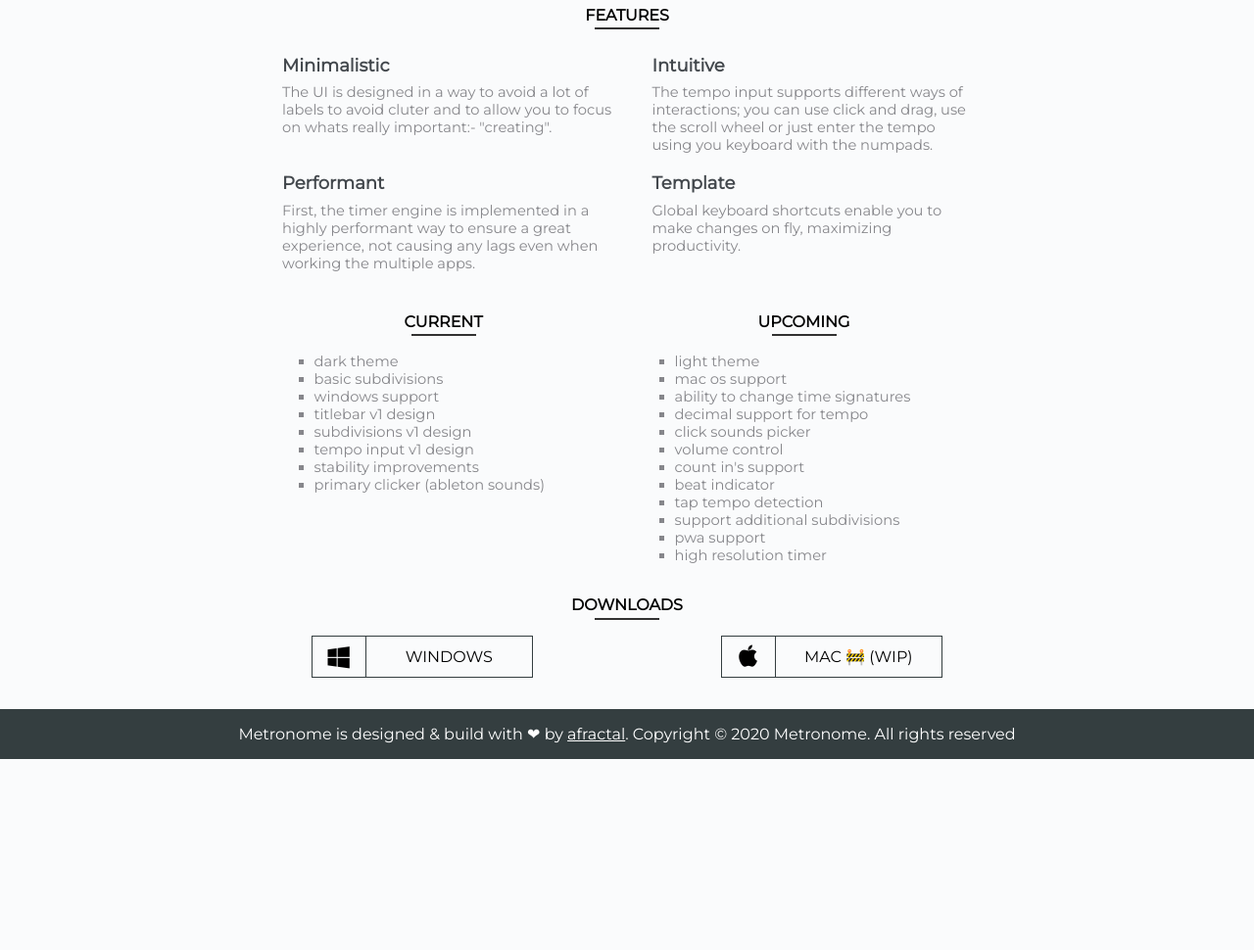
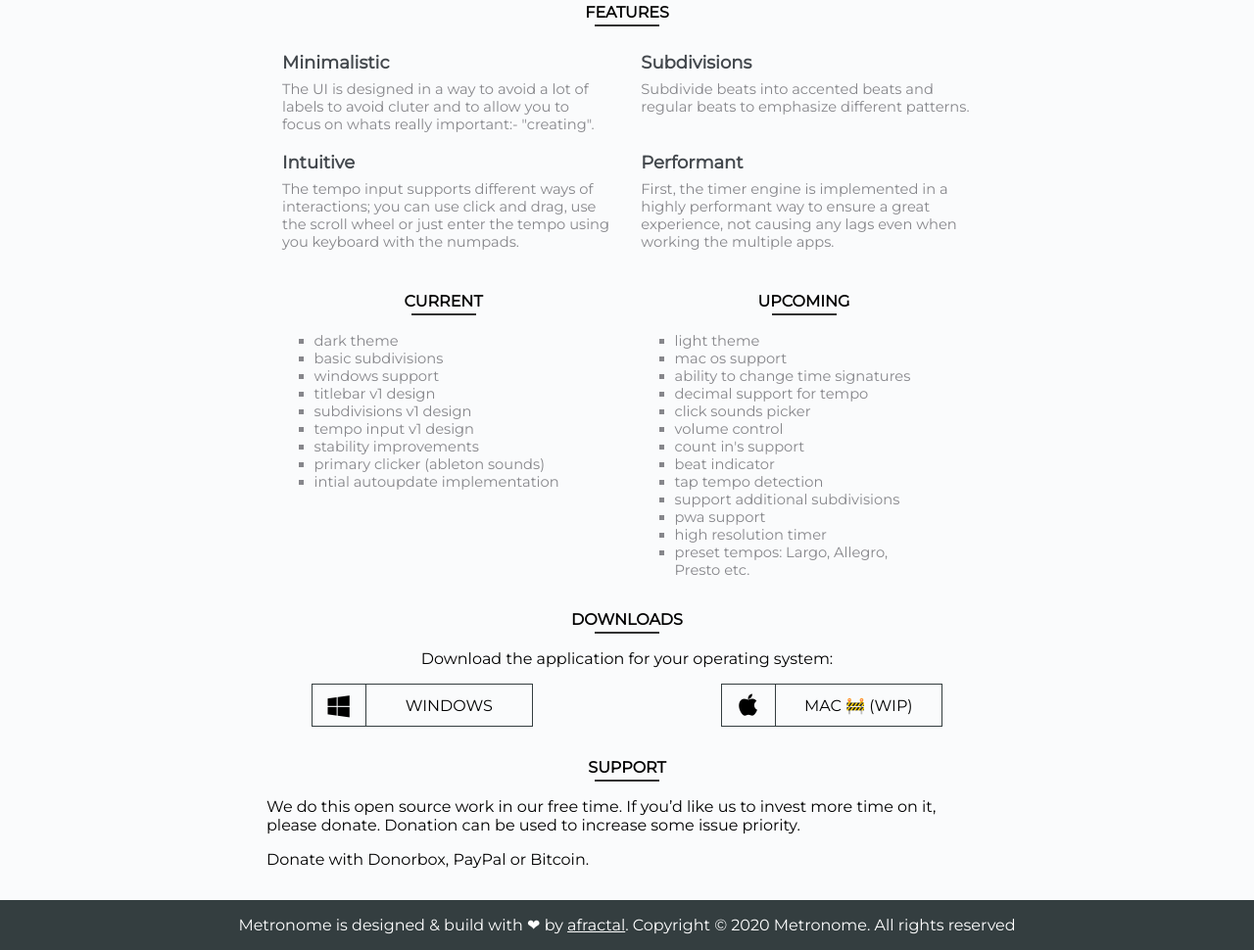
Before and after one commit to afractal/metronome-app, a website: page index.html in a window 1280 px wide. Shown: the part 301-1271 px from the top of the page at 98% size. Before the commit the page ends 1076 px from the top, so only its background shows below. Drawn offline with Linux system fonts and the light colour scheme.

Commit message:
change design

```diff
--- a/index.css
+++ b/index.css
@@ -46,6 +46,8 @@ html {
   background-color: var(--primary__background__color); /* #1e2526; */
 
   font-size: 100%;
+
+  scroll-behavior: smooth;
 }
 
 body {
@@ -149,7 +151,6 @@ hr {
   width: 100%;
 }
 
-
 /* ---BANNER--- */
 
 .banner {
@@ -177,7 +178,7 @@ hr {
 }
 
 .banner__logo {
-  height: 3.2em;
+  height: 3em;
   width: 10em;
 
   object-fit: contain;
@@ -344,7 +345,6 @@ hr {
   display: grid;
   grid-template-rows: auto auto;
   grid-template-columns: auto auto;
-
 }
 
 .futures {
@@ -389,6 +389,8 @@ hr {
 }
 
 .download__links {
+  margin-top: 1em;
+
   display: inline-flex;
   flex-flow: row nowrap;
 
@@ -470,6 +472,20 @@ hr {
   justify-content: center;
 }
 
+/* ---SUPPORT--- */
+
+.support {
+  width: 46em;
+
+  margin-top: 2em;
+
+  display: inline-flex;
+  flex-flow: column nowrap;
+
+  align-items: flex-start;
+  justify-content: center;
+}
+
 /* ---FOOTER--- */
 
 .footer__container {
--- a/index.html
+++ b/index.html
@@ -33,10 +33,10 @@
           <a class="banner__link" href="#roadmap">ROADMAP</a>
         </li>
         <li class="banner__item">
-          <a class="banner__link" href="#support">SUPPORT</a>
+          <a class="banner__link" href="#downloads">DOWNLOADS</a>
         </li>
         <li class="banner__item">
-          <a class="banner__link" href="#downloads">DOWNLOADS</a>
+          <a class="banner__link" href="#support">SUPPORT</a>
         </li>
       </ul>
     </div>
@@ -74,6 +74,15 @@
 
       <div class="feature">
         <div class="feature__title">
+          Subdivisions
+        </div>
+        <div class="feature__content">
+          Subdivide beats into accented beats and regular beats to emphasize different patterns.
+        </div>
+      </div>
+
+      <div class="feature">
+        <div class="feature__title">
           Intuitive
         </div>
         <div class="feature__content">
@@ -89,19 +98,6 @@
         <div class="feature__content">
           First, the timer engine is implemented in a highly performant way to ensure a great experience, not causing
           any lags even when working the multiple apps.
-        </div>
-      </div>
-
-
-
-
-
-      <div class="feature">
-        <div class="feature__title">
-          Template
-        </div>
-        <div class="feature__content">
-          Global keyboard shortcuts enable you to make changes on fly, maximizing productivity.
         </div>
       </div>
 
@@ -126,6 +122,7 @@
         <li class="future"> tempo input v1 design </li>
         <li class="future"> stability improvements</li>
         <li class="future"> primary clicker (ableton sounds)</li>
+        <li class="future"> intial autoupdate implementation </li>
       </ul>
     </div>
 
@@ -148,6 +145,11 @@
         <li class="future"> support additional subdivisions</li>
         <li class="future"> pwa support </li>
         <li class="future"> high resolution timer </li>
+
+        <li class="future"> preset tempos: Largo, Allegro, Presto etc. </li>
+
+
+
       </ul>
     </div>
 
@@ -159,6 +161,10 @@
       <h4>DOWNLOADS</h4>
       <hr />
     </div>
+
+    <span>
+      Download the application for your operating system:
+    </span>
 
     <div class="download__links">
 
@@ -188,6 +194,24 @@
 
   </section>
 
+  <section class="support" id="support">
+
+    <div class="section__title">
+      <h4>SUPPORT</h4>
+      <hr />
+    </div>
+
+    <span>
+      We do this open source work in our free time. If you’d like us to invest more time on it, please donate.
+      Donation can be used to increase some issue priority.
+    </span>
+
+    <span style="margin-top: 1em;">
+      Donate with Donorbox, PayPal or Bitcoin.
+    </span>
+
+  </section>
+
   <footer class="footer__container">
 
     <div class="copyright">
```
